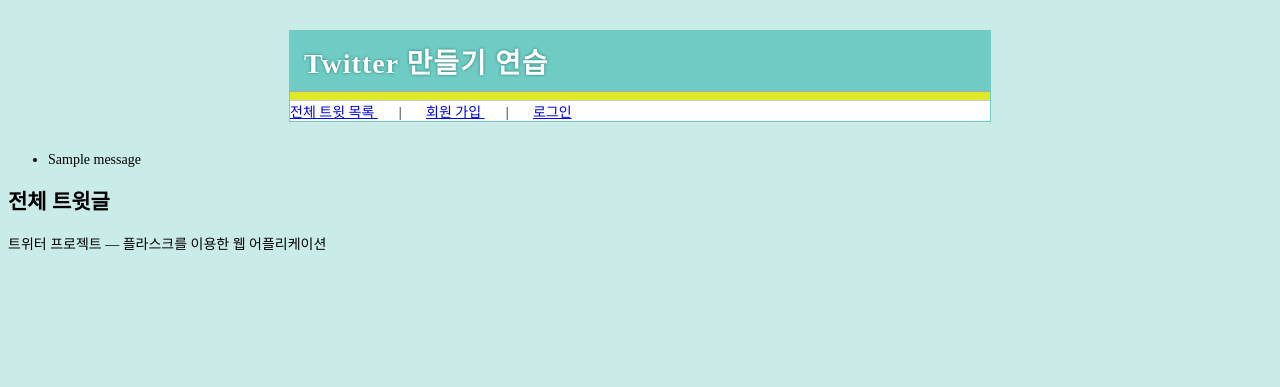
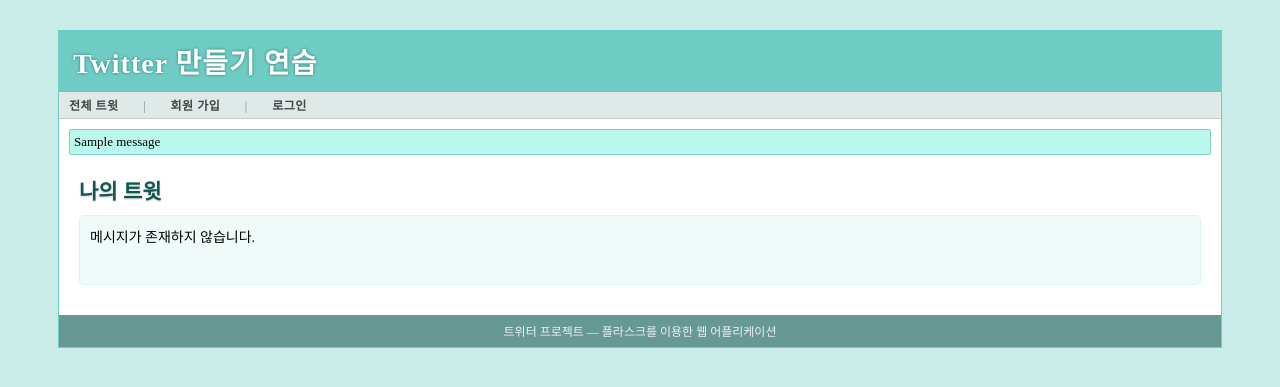
Before and after one commit to zoro6908/pythonProject, a Flask app: template templates/twit_list.html in a window 1280 px wide. Shown: the top 387 px of the page. Run offline with Flask 2, Linux system fonts and the light colour scheme; the template is opened without the code that fills it, so the values that code supplies are empty; tables that the repository leaves empty hold one stand-in row (values such as "Sample post"); one stand-in notice (Sample message) is shown.

Commit message:
플라스크 티윗 만들기

```diff
--- a/main.py
+++ b/main.py
@@ -3,10 +3,14 @@ from contextlib import closing
 from flask import Flask, render_template, request, session, url_for, redirect, g, flash, abort
 from werkzeug.security import generate_password_hash
 from werkzeug.security import check_password_hash
+from datetime import datetime
+import time
+from hashlib import md5  # gravatar 이용하기 위해
 
 # 데이터베이스 환경설정
 DATABASE = 'twit.db'
 SECRET_KEY = 'development key'
+PER_PAGE = 10
 
 app = Flask(__name__)
 app.config.from_object(__name__)
@@ -37,18 +41,57 @@ def get_user_id(username):
     return rv[0] if rv else None
 
 
+def format_datetime(timestamp):
+    return datetime.utcfromtimestamp(timestamp).strftime('%Y-%m-%d %H:%M')
+
+
+# gavatar.com에서 제공하는 이미지 서비스를 받기 위한 함수 설정
+def gravatar_url(email, size=50):
+    return 'http://www.gravatar.com/avatar/%s?d=identicon&s=%d' % \
+           (md5(email.strip().lower().encode('utf-8')).hexdigest(), size)
+
+
 @app.before_request
 def before_request():
-    g.db = connect_db()
-    g.user = None
-    if 'user_id' in session:
+    g.db = connect_db()  # 글로벌 변수 g에 데이터베이스 연결 정보인 g.db 객첵 생성
+    g.user = None        # 글로벌 변수 g에 g.user 객체 생성하고 초기화
+    if 'user_id' in session:   # session 객체에 user_id 라는 속성이 있으면 g.user 에 값을 할당
         g.user = query_db('select * from user where user_id = ?', [session['user_id']], one=True)
 
 
 @app.teardown_request
 def teardown_request(exception):
-    if hasattr(g, 'db'):
+    if hasattr(g, 'db'): # g 클래스에 db 라는 항목이 있으면 db close 한다
         g.db.close()
+    return exception
+
+
+@app.route('/public')
+def public_twit():
+    sql = '''SELECT message.*, user.* FROM message, user
+    WHERE message.author_id = user.user_id ORDER BY message.pub_date DESC LIMIT ?'''
+    messages = query_db(sql, [PER_PAGE])
+    return render_template('twit_list.html', messages=messages)
+
+
+@app.route('/')
+def twit_list():
+    if not g.user:
+        # print(g.user)
+        return redirect(url_for('public_twit'))
+    # 기존 : follower 추가 전
+    # sql = '''SELECT message.*, user.* FROM message, user
+    # WHERE message.author_id = user.user_id AND user.user_id = ?
+    # ORDER BY message.pub_date DESC LIMIT ?'''
+    # messages = query_db(sql, [session['user_id'], PER_PAGE])
+
+    sql = '''SELECT message.*, user.* FROM message, user
+        WHERE message.author_id = user.user_id
+        AND (user.user_id = ? or user.user_id in (SELECT whom_id FROM follower WHERE who_id = ?))
+        ORDER BY message.pub_date DESC LIMIT ?'''
+    messages = query_db(sql, [session['user_id'], session['user_id'],PER_PAGE])
+
+    return render_template('twit_list.html', messages=messages)
 
 
 @app.route('/register', methods=['GET', 'POST'])
@@ -78,8 +121,65 @@ def register():
     return render_template('register.html', error=error)
 
 
+@app.route('/<username>/follow')
+def follow_user(username):
+    if not g.user:
+        abort(401)
+
+    whom_id = get_user_id(username)
+
+    if whom_id is None:
+        abort(404)
+
+    sql = 'INSERT INTO follower(who_id, whom_id) VALUES(?, ?)'
+    g.db.execute(query_db(sql, [session['user_id'], whom_id]))
+    g.db.commit()
+    flash('지금 "%s"를 팔로으 했습니다.' % username)
+    return redirect(url_for('user_twit', username=username))
+
+
+@app.route('/<username>/unfollow')
+def unfollow(username):
+    if not g.user:
+        abort(401)
+    whom_id = get_user_id(username)
+    if whom_id is None:
+        abort(404)
+    sql = 'DELETE FORM follow WHERE who_id = ? and whom_id = ?'
+    g.db.execute(sql, [session['user_id'], whom_id])
+    g.db.commit()
+    flash('"%s"를 언팔로우 처리가 되었습니다.' % username)
+    return redirect(url_for('user_twit'), username=username)
+
+
+@app.route('/<username>')
+def user_twit(username):
+    sql = 'SELECT * FROM user WHERE username = ?'
+    profile_user = query_db(sql, [username], one=True)
+
+    if profile_user is None:
+        abort(404)
+
+    followed = False
+
+    if g.user:
+        sql = 'SELECT 1 FROM follower WHERE who_id = ? and whom_id = ?'
+        # sql = 'SELECT 1 FROM follower WHERE follower.who_id = ? and follower.whom_id = ?'
+        followed = query_db(sql, [session['uer_id'], profile_user['user_id']], one=True) is not None
+        # 값이 none이 아니면 followed 는 Ture값을 갖음
+
+    sql = '''SELECT message.*, user.* FROM message, user
+            WHERE message.author_id = user.user_id AND user.user_id = ?
+            ORDER BY pub_date DESC limit ?'''
+    messages = query_db(sql, [profile_user['user_id'], PER_PAGE])
+
+    return render_template('twit_list.html', messsages=messages)
+
+
 @app.route('/login', methods=['GET', 'POST'])
 def login():
+    if g.user:
+        return redirect(url_for('twit_list'))
     error = None
     if request.method == 'POST':
         # 유효성 검사
@@ -89,7 +189,7 @@ def login():
             error = "사용자 이름이 잘못 되었습니다."
         # check_password_hash() 함수는 해시화된 암호와 사용자가 입력한 평문형태의 암호를 비교하는 함수
         # 두개 값이 일치하면 Ture
-        elif check_password_hash(user['pw_hash'], request.form['password']):
+        elif not check_password_hash(user['pw_hash'], request.form['password']):
             error = "비밀번호가 일치하지 않습니다. 다시 확인하세요"
         else:
             flash("로그인에 성공했습니다.")
@@ -97,11 +197,6 @@ def login():
             return redirect(url_for('twit_list'))
 
     return render_template('login.html', error=error)
-
-
-@app.route('/', methods=['GET', 'POST'])
-def twit_list():
-    return render_template('twit_list.html')
 
 
 @app.route('/logout')
@@ -115,6 +210,17 @@ def logout():
 def add_message():
     if 'user_id' not in session:
         abort(401)
+    if request.form['text']:
+        sql = 'INSERT INTO message(author_id, text, pub_date) VALUES(?, ?, ?)'
+        g.db.execute(sql, [session['user_id'], request.form['text'], int(time.time())])
+        g.db.commit()
+        flash("메시지가 저장되었습니다.")
+    return redirect(url_for('twit_list'))
+
+
+# 진자 템플릿에 핕터 설정
+app.jinja_env.filters['datetimeformat'] = format_datetime
+app.jinja_env.filters['gravatar'] = gravatar_url
 
 
 if __name__ == '__main__':
--- a/static/style.css
+++ b/static/style.css
@@ -1,74 +1,169 @@
 body{
-    background-color: #caece9;
-    font-size: 14px;
+    background : #caece9;
+    font-size : 14px;
     }
+
+a {
+    color : #26776f;
+    }
+
+a:hover{
+    color: #333;
+    }
+
 div.container{
-    background: white;
-    border: 1px solid #6eccc4;
-    width: 700px;
-    margin: 30px auto;
+    background : white;
+    border : 1px solid #6eccc4;
+    width = 700px;
+    margin : 30px 50px;
     }
+
 div.container h1{
-    background-color: #6eccc4;
-    margin: 0;
+    background: #6eccc4;
+    margin : 0;
     padding: 10px 14px;
     color: white;
-    letter-spacing: 1px;
+    letter-spacing:1px;
     text-shadow: 0 0 3px #24776f;
     }
+
 div.container div.navigation{
-    background-color: #dee928;
-    padding: 4px 10px;
+    background : #dee9e8;
+    padding : 4px 10px;
     border-top: 1px solid #aaa;
     border-bottom: 1px solid #ccc;
-    color: #888;
-    font-size: 12;
-    letter-spacing: 0.5px;
+    color : #888;
+    font-size : 12px;
+    letter-spacing : 0.5px;
     }
-div.container div.navigation a{
-    color: #444;
+
+div.container div.navigation a {
+    color : #444;
     font-weight: bold;
     text-decoration: none;
     }
+
 div.container div.body{
     padding: 20px;
     }
+
 input[type="text"], input[type="password"]{
-    background-color: white;
-    border: ipx solid #bfe6e2;
-    padding: 3px;
-    font-size: 14px;
-    color: #105751;
+    background : white;
+    border : 1px solid #bfe6e2;
+    padding 3px;
+    font-size : 14px;
+    color : #105751;
     border-radius: 2px;
-    margin: 3px;
+    margin:3px;
     margin-bottom: 7px;
     }
+
 input[type="submit"]{
     background: #105751;
     border: 1px solid #073b36;
     padding: 2px 3px;
-    color: white;
     font-size: 14px;
     font-weight: bold;
     border-radius: 2px;
+    color : white;
     }
+
 div.container h2{
-    color: #333;
+    color: #105751;
     text-shadow: 0 1px 2px #ccc;
     margin: 0 0 10px 0;
     }
+
 div.container div.footer{
     background: #679994;
-    color: #666;
-    font-size: 12px;
-    padding: 5px 10px;
-    text-align: center;
+    color : #eee;
+    font-size:12px;
+    padding: 7px 10px;
+    text-align:center;
     }
-div.error{
+
+div.container div.followstatus {
+    border : 1px solid #ccc;
+    background: #e3ebea;
+    border-radius : 2px;
+    padding : 10px;
+    font-size: 13px;
+    }
+
+div.container div.twitbox{
     margin: 10px 0;
-    background: #fae4e4;
-    border: 1px solid #dd6f6f;
+    padding: 10px;
+    background : #f0faf9;
+    border : 1px solid #94e2da;
+    border-radius: 5px;
+    }
+
+div.container div.twitbox h3{
+    margin: 0;
+    color : #2c7e76;
+    }
+
+div.container div.twitbox p{
+    margin: 0
+    }
+
+div.container div.twitbox input[type="text"]{
+    width: 85%;
+    }
+
+div.container div.twitbox input[type="submit"]{
+    width : 100px;
+    margin-left: 5px;
+    }
+
+ul.flashes {
+    list-style: none;
+    margin: 10px 10px 0 10px;
+    padding: 0;
+    }
+
+ul.flashes li {
+    background: #baf8ee;
+    border: 1px solid #81cec6;
     border-radius: 2px;
     padding: 4px;
+    font-size : 13px;
+    }
+
+div.container ul.messages{
+    list-style : none;
+    margin: 0;
+    padding : 0;
+    }
+
+div.container ul.messages li {
+    margin : 10px 0;
+    padding : 10px;
+    background : #f0faf9;
+    border : 1px solid #dbf3f1;
+    border-radius: 5px;
+    min-height: 48px;
+    }
+
+div.container ul.messages li img{
+    float : left;
+    padding: 0 10px 0 0;
+    }
+
+div.container ul.messages p{
+    margin : 0;
+    }
+
+div.container ul.messages li small {
+    font-size : 0.9em;
+    color : #88c;
+    }
+
+div.error {
+    margin: 10px 0;
+    background : #fae4e4;
+    border : 1px solid #dd6f6f;
+    border-radius : 2px;
+    padding : 4px;
     font-size: 13px;
     }
--- a/templates/layout.html
+++ b/templates/layout.html
@@ -9,22 +9,21 @@
 <body>
     <div class="container">
         <h1>Twitter 만들기 연습</h1>
-        <div class="navigation"></div>
+        <div class="navigation">
         {% if g.user %}
-            <a href=""> 나의 트윗 </a> &nbsp; &nbsp; &nbsp; | &nbsp; &nbsp; &nbsp;
-            <a href=""> 전체 트윗 </a> &nbsp; &nbsp; &nbsp; | &nbsp; &nbsp; &nbsp;
-            <a href="{{ rul_for('logout')}}"> 로그 아웃 </a>
-        </div>
+            <a href="{{ url_for('user_twit') }}"> 나의 트윗 </a> &nbsp; &nbsp; &nbsp; | &nbsp; &nbsp; &nbsp;
+            <a href="{{ url_for('public_twit') }}"> 전체 트윗 </a> &nbsp; &nbsp; &nbsp; | &nbsp; &nbsp; &nbsp;
+            <a href="{{ url_for('logout') }}"> 로그 아웃 [{{ g.user.username }}]</a>
         {% else %}
-            <a href="{{ url_for('twit_list')}}"> 전체 트윗 목록 </a> &nbsp; &nbsp; &nbsp; | &nbsp; &nbsp; &nbsp;
-            <a href="{{ url_for('register')}}"> 회원 가입 </a> &nbsp; &nbsp; &nbsp; | &nbsp; &nbsp; &nbsp;
-            <a href="{{ url_for('login')}}"> 로그인 </a>
+            <a href="{{ url_for('public_twit') }}"> 전체 트윗 </a> &nbsp; &nbsp; &nbsp; | &nbsp; &nbsp; &nbsp;
+            <a href="{{ url_for('register') }}"> 회원 가입 </a> &nbsp; &nbsp; &nbsp; | &nbsp; &nbsp; &nbsp;
+            <a href="{{ url_for('login') }}"> 로그인 </a>
         </div>
         {% endif %}
 
         {% with flashes = get_flashed_messages() %}
             {% if flashes %}
-                <ul class="flash">
+                <ul class="flashes">
                     {% for message in flashes %}
                     <li>{{ message }}</li>
                     {% endfor %}
--- a/templates/twit_list.html
+++ b/templates/twit_list.html
@@ -1,5 +1,46 @@
 {% extends "layout.html" %}
-{% block title %}전체 트윗글{% endblock %}
+{% block title %}
+{% if request.endpoint == 'public_twit' %} 전체 트윗
+{% else %} 나의 트윗
+{% endif %}
+{% endblock %}
 {% block body %}
     <h2>{{ self.title() }}</h2>
+    {% if g.user %}
+        {% if request.endpoint == 'user_twit' %}
+        <div class="followstatus">
+            {% if g.user.user_id == profile_user.user_id %}
+            자신의 트윗~~~
+            {% elif followed %}
+            현재 팔로우 중입니다.
+                <a class="unfollow" href="{{ url_for('unfollow_user', username=profile_user.username) }}">언팔로우 하기</a>
+            {% else %}
+                <a class="follow" href="{{ url_for('follow_user', username=profile_user.username) }}">팔로우 하기</a>
+            {% endif %}
+        </div>
+        {% elif request.endpoint == 'twit_list' %}
+        <div class="twitbox">
+            <h3>무슨일이 있나요???</h3>
+            <form action="{{ url_for('add_message') }}" method="POST">
+                <p>
+                    <input type="text" name="text" size="60">
+                    <input type="submit" value="공유하기">
+                </p>
+            </form>
+        </div>
+        {% endif %}
+    {% endif %}
+    <ul class="messages">
+        {% for message in messages %}
+        <li>
+            <img src="{{ message.email | gravatar(size=48) }}">
+            <p>
+                <strong><a href="{{ url_for('user_twit', username=message.username) }}"></a>{{ message.user_name }}</strong>{{ message.text }}
+                <small>&mdash;{{ message.pub_date | datetimeformat }}</small>
+            </p>
+        </li>
+        {% else %}
+        <li>메시지가 존재하지 않습니다.</li>
+        {% endfor %}
+    </ul>
 {% endblock %}
```
Also changed, not shown: twit.db. Lines whose indentation alone changed are shown as unchanged.
